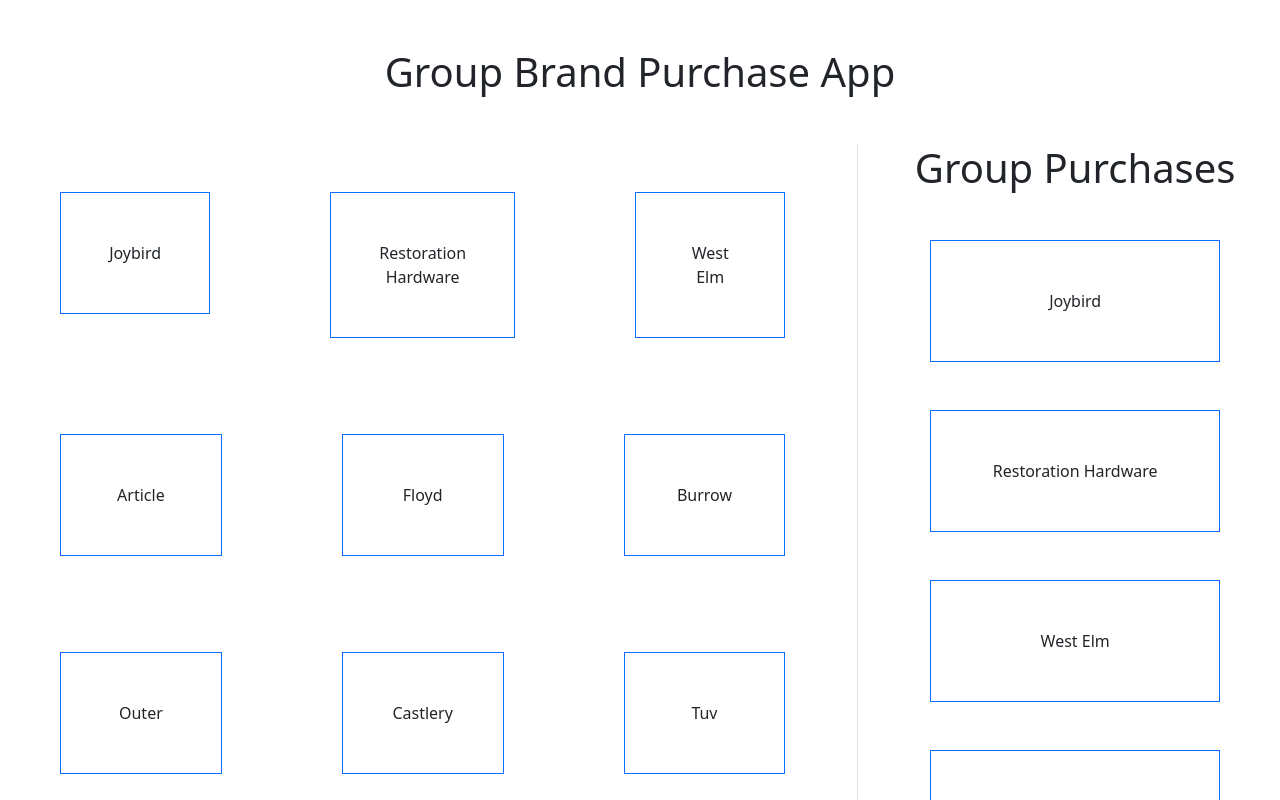
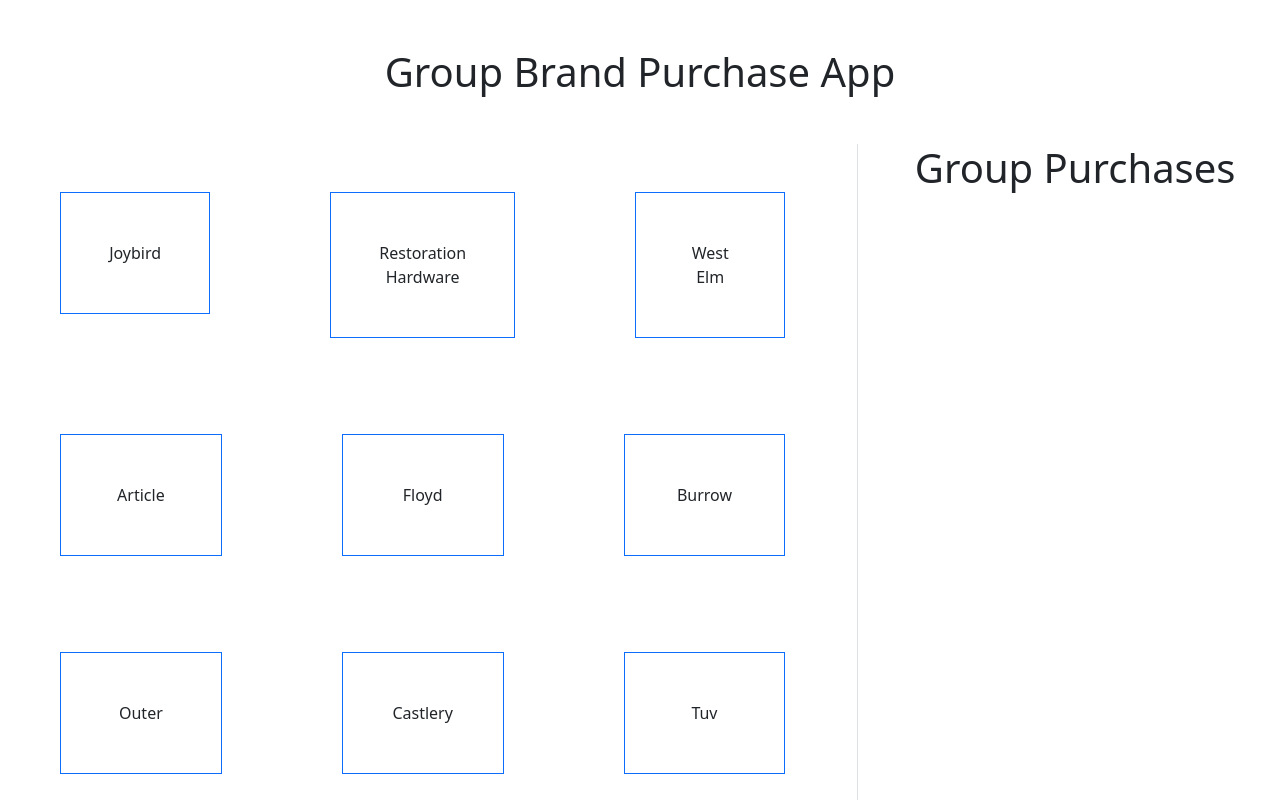
Before and after one commit to verner-dz/group_purchase_brands, a React (Create React App) app: page / in a window 1280 px wide. Shown: the top 800 px of the page. Built offline with nearby package versions, Linux system fonts and the light colour scheme.

Commit message:
append group purchases, unhihglight items on select"

```diff
--- /dev/null
+++ b/src/components/GroupPurchase.js
@@ -0,0 +1,16 @@
+function GroupPurchase(props) {
+
+  return (
+    <div>
+      {props.purchases.map((purchase) => {
+          return(
+            <div key={purchase.id}>{purchase.name}</div>
+          )
+        })
+      }
+    </div>
+
+  )
+}
+
+export default GroupPurchase
--- a/src/components/GroupPurchasesPanel.js
+++ b/src/components/GroupPurchasesPanel.js
@@ -1,6 +1,6 @@
 import React, {useState, useEffect} from 'react'
 import {furnitureBrands} from '../seed'
-import Brand from './Brand'
+import GroupPurchase from './GroupPurchase'
 
 
 function GroupPurchasesPanel(props) {
@@ -11,42 +11,33 @@
 
 
   useEffect(() => {
-    furnitureBrands.map((brand, index) => {
-      return setBrandsReference(brandsReference => ({...brandsReference, [brand.id]: index}))
+    furnitureBrands.forEach((brand, index) => {
+      setBrandsReference(brandsReference => ({...brandsReference, [brand.id]: index}))
     })
   }, [])
 
+  useEffect(() => {
+    let currentPurchases = []
 
-  // useEffect(() => {
-  //   let currentPurchases = []
+    props.currentPurchaseIds.forEach((brandId) => {
+      let reference = brandsReference[brandId]
+      let purchaseObject = furnitureBrands[reference]
+      currentPurchases.push(purchaseObject)
+    })
 
-  //   console.log(props, props)
+    setGroupPurchases([...groupPurchases, currentPurchases])
 
-  //   props.currentPurchaseIds.forEach((id) => {
-  //     let reference = brandsReference[id]
+  }, [props.currentPurchaseIds])
 
-  //     let purchaseObject = furnitureBrands[reference]
-
-  //     currentPurchases.push(purchaseObject)
-
-  //   })
-
-  //   // setGroupPurchases([...groupPurchases, currentPurchases])
-
-  // }, [props.currentPurchaseIds])
-
-
-
-  // const [currentPurchases, setCurrentPurchases] = useState(new Set())
 
 
   return (
     <div className={'container'}>
-        {furnitureBrands.map((brand) => {
+        {groupPurchases.map((groupPurchase, index) => {
 
           return (
-            <div className={'col'} key={brand.id}>
-              <Brand name={ brand.name} />
+            <div key={index}>
+              <GroupPurchase purchases={groupPurchase}/>
             </div>
           )
         })}
--- a/src/components/Purchase.js
+++ b/src/components/Purchase.js
@@ -6,6 +6,7 @@
 
 function Purchase() {
   const [currentPurchases, setCurrentPurchases] = useState(new Set())
+  const [confirmedPurchases, setConfirmedPurchases] = useState([])
 
   const removePurchase = (brandId) => {
     setCurrentPurchases(prev => {
@@ -22,7 +23,7 @@
   }
 
 
-  const handlePurchase = (event, brandId) => {
+  const handleCurrentPurchase = (event, brandId) => {
     // toggle selected brands
     event.currentTarget.classList.toggle('add-background');
 
@@ -34,9 +35,28 @@
     }
   }
 
-  useEffect(() => {
-    console.log(currentPurchases)
-  }, [currentPurchases])
+  // useEffect(() => {
+  //   console.log(currentPurchases)
+  // }, [currentPurchases])
+
+  const handleConfirmedPurchase = () => {
+    // convert set to array
+    let confirmedCurrentPurchases = Array.from(currentPurchases)
+
+    setConfirmedPurchases(confirmedCurrentPurchases)
+
+    // remove add-background to all selected classes
+    removeBackgrounds()
+  }
+
+  const removeBackgrounds = () => {
+    const backgrounds = document.querySelectorAll('.add-background');
+
+    backgrounds.forEach(background => {
+      // background.remove('add-background');
+      background.classList.toggle('add-background')
+    });
+  }
 
 
   return(
@@ -49,7 +69,7 @@
               {furnitureBrands.map((brand) => {
 
                 return (
-                  <div className={'col'} key={brand.id} onClick={(event) => handlePurchase(event, brand.id)}>
+                  <div className={'col'} key={brand.id} onClick={(event) => handleCurrentPurchase(event, brand.id)}>
                     <Brand name={ brand.name} />
                   </div>
                 )
@@ -58,12 +78,12 @@
 
           </div>
 
-          <button type="button" className={'btn btn-primary'} disabled={!currentPurchases.size}> Purchase </button>
+          <button type="button" className={'btn btn-primary'} disabled={!currentPurchases.size} onClick={() => handleConfirmedPurchase()}> Purchase </button>
         </div>
 
         <div className={'col-md-4 border-start'}>
           <h1> Group Purchases </h1>
-          <GroupPurchasesPanel currentPurchaseIds={currentPurchases} />
+          <GroupPurchasesPanel currentPurchaseIds={confirmedPurchases} />
         </div>
       </div>
      </>
```
